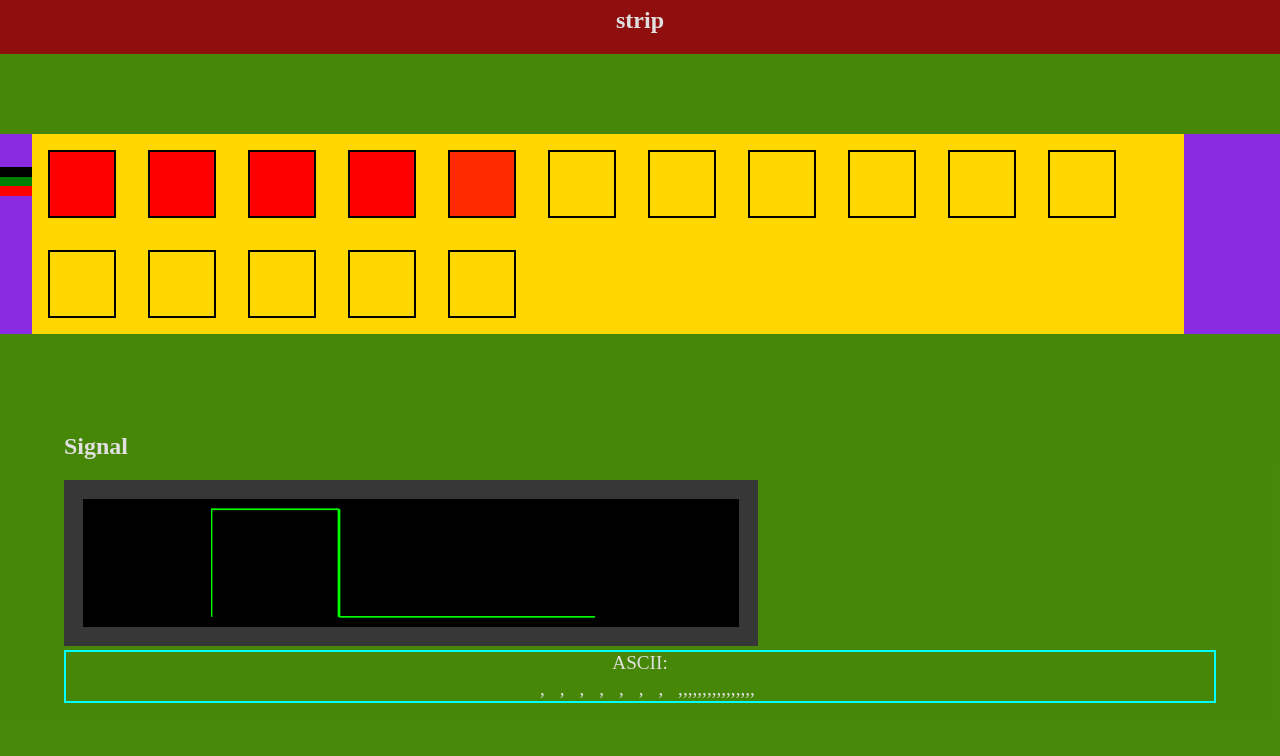
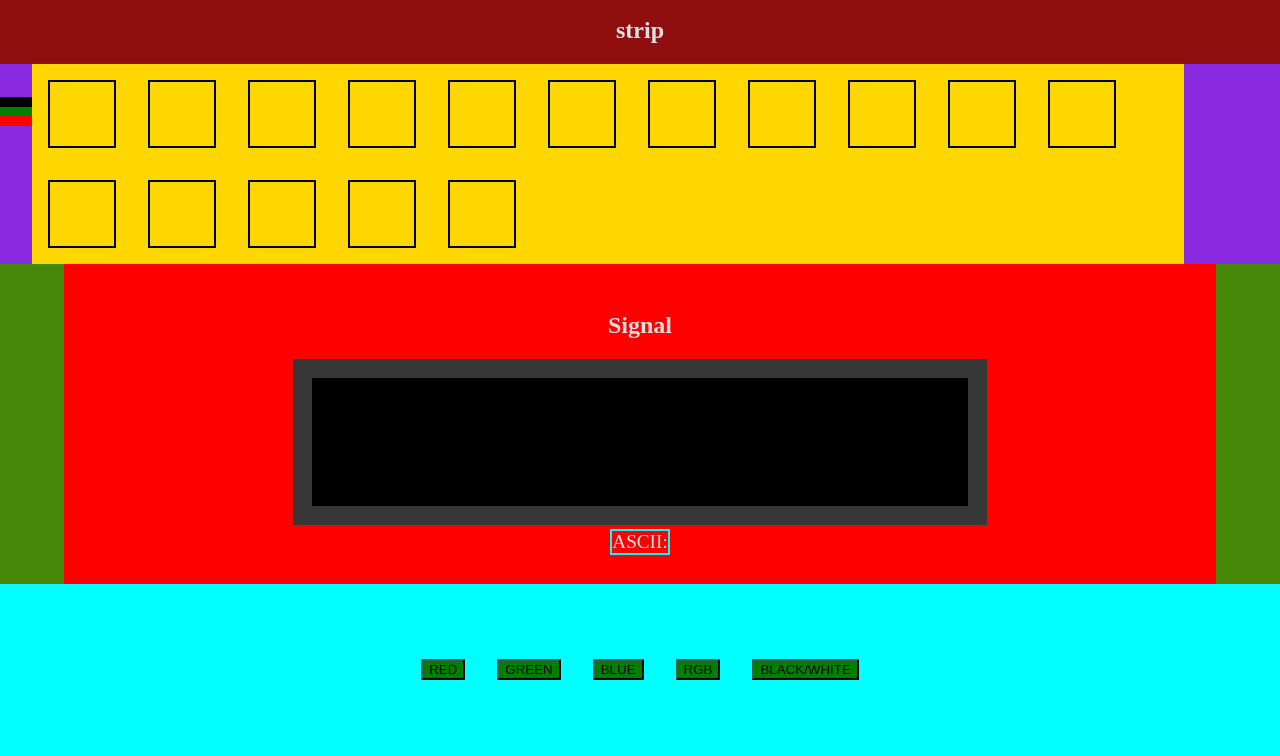
Before and after one commit to Stefan-011/WS2812B-Simulator, an Electron app: page mainWindow.html in a window 1280 px wide. Shown: the part 44-800 px from the top of the page. Drawn offline with Linux system fonts and the light colour scheme.

Commit message:
Simulation buttons prep.

```diff
--- a/mainWindow.html
+++ b/mainWindow.html
@@ -19,6 +19,8 @@
         <button id="closeBtn">X</button>
       </div>
     </div>
+   <div id="submenu-bar"> <button id="">save as</button></div>
+   <div id="app-bar">
     <div id="content">
       <h2>strip</h1>
       <div id="simulator-table">
@@ -29,7 +31,7 @@
           <div id="cable-r" class="cable"></div>
         </div>
         <div id="led-strip">
-          <!-- <div class="chip"id="1"></div>
+          <div class="chip"id="1"></div>
             <div class="chip"id="1"></div>
             <div class="chip"id="1"></div>
             <div class="chip"id="1"></div>
@@ -44,7 +46,7 @@
             <div class="chip"id="1"></div>
             <div class="chip"id="1"></div>
             <div class="chip"id="1"></div>
-            <div class="chip"id="1"></div> -->
+            <div class="chip"id="1"></div>
           </div>
       </div>
         <div id="data-area">
@@ -56,8 +58,15 @@
           </div>
         </div>
       </div>
-
     </div>
+    <div id="sim-controls">
+      <button id="red-sim">RED</button>
+      <button id="green-sim">GREEN</button>
+      <button id="blue-sim">BLUE</button>
+      <button id="rgb-sim">RGB</button>
+      <button id="bw-sim">BLACK/WHITE</button>
+    </div>
+   </div>
 
     <script type="module" src="src/js/appFunctions.js"></script>
     <script src="src/js/eventFunctions.js"></script>
--- a/src/js/appFunctions.js
+++ b/src/js/appFunctions.js
@@ -6,51 +6,74 @@ import { RGB } from "./classes/rgb.js";
 const num_of_RGB = 3;
 const bit_size = 8;
 const NUM_OF_CHIPS = 16;
+
 export const SIGNAL_SIZE = 24;
 
 window.onload = () => {
-  const strip = new linkedlist();
-  let color_bits = [];
-  let red = new RGB();
-  red.setFullColor(255, 0, 0);
-  for (let i = 0; i < num_of_RGB; i++) {
-    switch (i) {
-      case 0:
-        toBinary(red.r, bit_size).then((bit_array) => {
-          bit_array.forEach((bit) => {
-            color_bits.push(bit);
-          });
-        });
-        break;
-      case 1:
-        toBinary(red.g, bit_size).then((bit_array) => {
-          bit_array.forEach((bit) => {
-            color_bits.push(bit);
-          });
-        });
-        break;
-      case 2:
-        toBinary(red.b, bit_size).then((bit_array) => {
-          bit_array.forEach((bit) => {
-            color_bits.push(bit);
-          });
-        });
-        break;
-    }
-  }
-  for (let i = 0; i < NUM_OF_CHIPS; i++) {
-    const new_chip = new chip(i * 100);
-    strip.addNode(new_chip);
-  }
-  let curr_chip = strip.getHead();
-  let iterator = 1;
-  let sender_inteval = setInterval(() => {
-    if (NUM_OF_CHIPS <= iterator) clearInterval(sender_inteval);
-    color_bits.forEach((bit) => {
-      curr_chip.receive_bit(bit);
-    });
-    iterator++;
-  }, 1000);
+  const RED_BUTTON = document.getElementById("red-sim");
+  const GREEN_BUTTON = document.getElementById("green-sim");
+  const BLUE_BUTTON = document.getElementById("blue-sim");
+  const RGB_BUTTON = document.getElementById("rgb-sim");
+  const BW_BUTTON = document.getElementById("bw-sim");
+
+  RED_BUTTON.addEventListener("click", () => {
+    alert("RED BTN PRESSED");
+  });
+  GREEN_BUTTON.addEventListener("click", () => {
+    alert("GREEN BTN PRESSED");
+  });
+  BLUE_BUTTON.addEventListener("click", () => {
+    alert("BLUE BTN PRESSED");
+  });
+  RGB_BUTTON.addEventListener("click", () => {
+    alert("RGB BTN PRESSED");
+  });
+  BW_BUTTON.addEventListener("click", () => {
+    alert("BW BTN PRESSED");
+  });
+
+  // const strip = new linkedlist();
+  // let color_bits = [];
+  // let red = new RGB();
+  // red.setFullColor(255, 0, 0);
+  // for (let i = 0; i < num_of_RGB; i++) {
+  //   switch (i) {
+  //     case 0:
+  //       toBinary(red.r, bit_size).then((bit_array) => {
+  //         bit_array.forEach((bit) => {
+  //           color_bits.push(bit);
+  //         });
+  //       });
+  //       break;
+  //     case 1:
+  //       toBinary(red.g, bit_size).then((bit_array) => {
+  //         bit_array.forEach((bit) => {
+  //           color_bits.push(bit);
+  //         });
+  //       });
+  //       break;
+  //     case 2:
+  //       toBinary(red.b, bit_size).then((bit_array) => {
+  //         bit_array.forEach((bit) => {
+  //           color_bits.push(bit);
+  //         });
+  //       });
+  //       break;
+  //   }
+  // }
+  // for (let i = 0; i < NUM_OF_CHIPS; i++) {
+  //   const new_chip = new chip(i * 100);
+  //   strip.addNode(new_chip);
+  // }
+  // let curr_chip = strip.getHead();
+  // let iterator = 1;
+  // let sender_inteval = setInterval(() => {
+  //   if (NUM_OF_CHIPS <= iterator) clearInterval(sender_inteval);
+  //   color_bits.forEach((bit) => {
+  //     curr_chip.receive_bit(bit);
+  //   });
+  //   iterator++;
+  // }, 1000);
 
   // let curr_chip2 = strip.getHead();
   // setTimeout(() => {
--- a/src/styles/style.css
+++ b/src/styles/style.css
@@ -27,6 +27,23 @@ body {
   justify-content: space-between;
   align-items: center;
   color: var(--secondary-color);
+}
+
+#submenu-bar {
+  display: flex;
+  flex-direction: row;
+  align-items: start;
+  justify-content: start;
+  width: 100%;
+}
+
+#app-bar {
+  display: flex;
+  flex-direction: column;
+  justify-content: start;
+  align-items: center;
+  overflow: scroll;
+  width: 100%;
 }
 
 .control-btns {
@@ -67,7 +84,6 @@ body {
   flex-direction: column;
   justify-content: start;
   align-items: center;
-  overflow: scroll;
 }
 
 #simulator-table {
@@ -88,7 +104,10 @@ body {
   flex-direction: row;
   justify-content: start;
   align-items: start;
-  margin: 5rem 0;
+  /*BUG AREA*/
+  margin: 0rem 0;
+
+  /*-------*/
 }
 
 #led-strip {
@@ -136,7 +155,12 @@ body {
 
 #data-area {
   width: 90%;
-  height: 4rem;
+  background-color: red;
+  height: 20rem;
+  display: flex;
+  flex-direction: column;
+  justify-content: center;
+  align-items: center;
 }
 
 #binaryChart {
@@ -155,3 +179,17 @@ body {
   border: 2px solid aqua;
   font-size: 1.2rem;
 }
+
+#sim-controls {
+  width: 100%;
+  height: 40rem;
+  background-color: aqua;
+  display: flex;
+  justify-content: center;
+  align-items: center;
+}
+
+#sim-controls button {
+  background-color: green;
+  margin: 1rem;
+}
```
